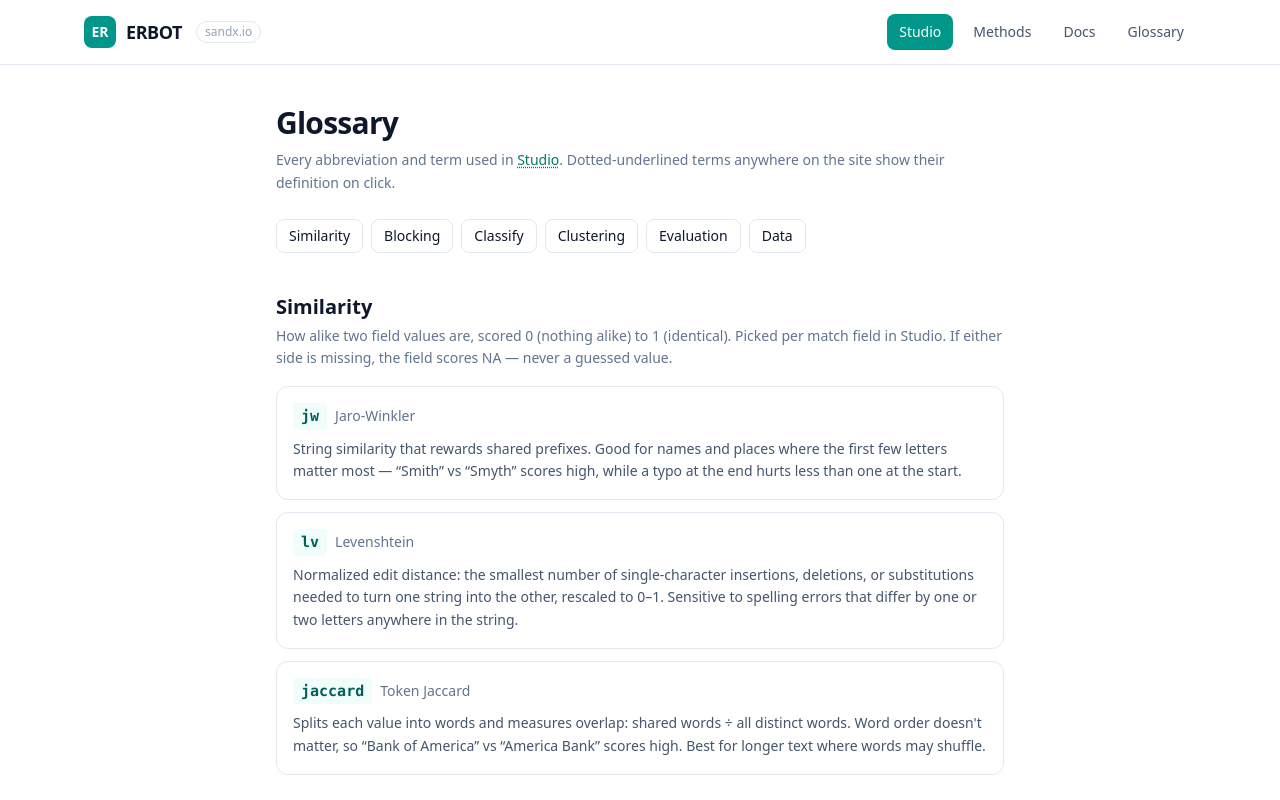
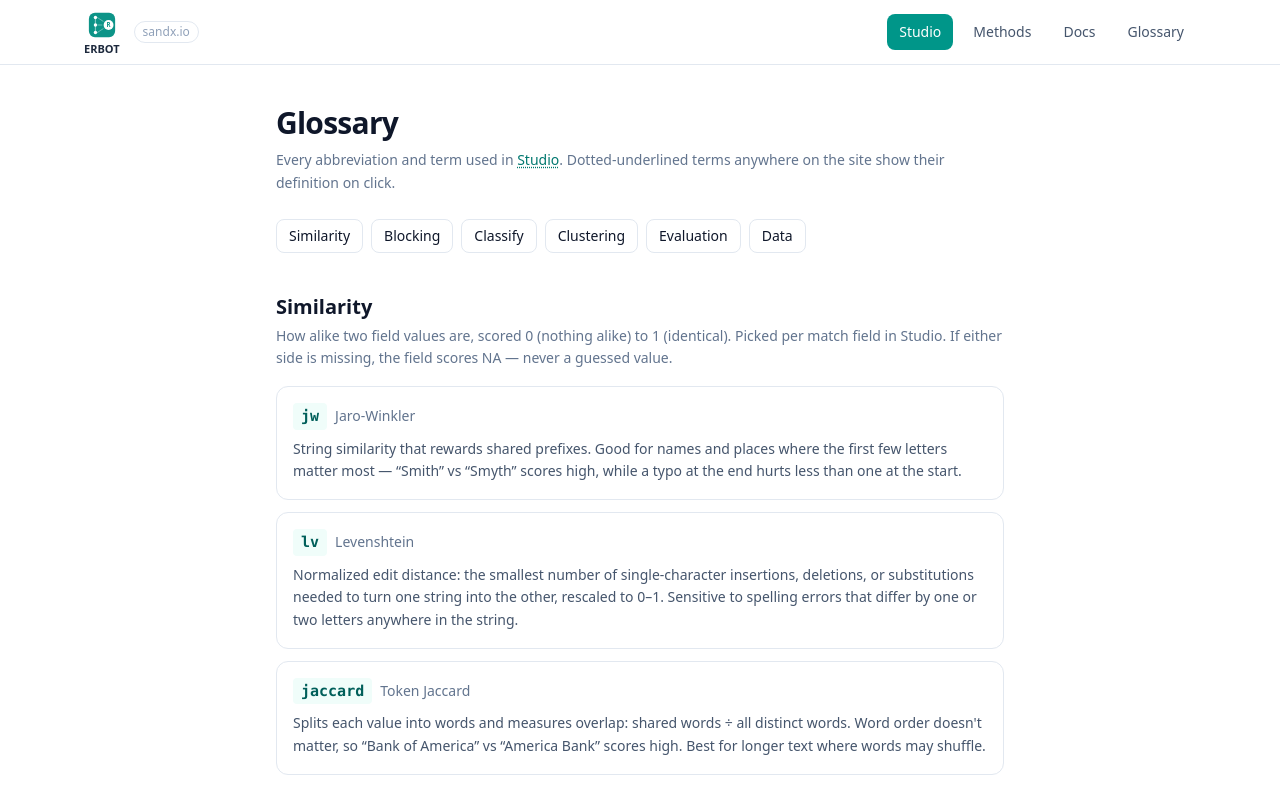
Before and after one commit to xinminchu/sandx, a Next.js app: page /glossary in a window 1280 px wide. Shown: the top 800 px of the page. Built offline with nearby package versions, Linux system fonts and the light colour scheme.

Commit message:
New ERBOT logo: dotted-E converging into R, stacked wordmark + favicon

```diff
--- /dev/null
+++ b/app/components/Logo.tsx
@@ -0,0 +1,85 @@
+export function LogoMark({ size = 32 }: { size?: number }) {
+  return (
+    <svg
+      width={size}
+      height={size}
+      viewBox="0 0 64 56"
+      role="img"
+      aria-label="ERBOT logo"
+    >
+      <rect x="4" y="2" width="56" height="52" rx="13" fill="#0d9488" />
+      <line
+        x1="18"
+        y1="12"
+        x2="18"
+        y2="44"
+        stroke="#fff"
+        strokeWidth="2.5"
+        opacity="0.45"
+        strokeLinecap="round"
+      />
+      <line
+        x1="22"
+        y1="12"
+        x2="35"
+        y2="20.5"
+        stroke="#fff"
+        strokeWidth="1.6"
+        opacity="0.5"
+      />
+      <line
+        x1="22"
+        y1="28"
+        x2="32.5"
+        y2="28"
+        stroke="#fff"
+        strokeWidth="1.6"
+        opacity="0.5"
+      />
+      <line
+        x1="22"
+        y1="44"
+        x2="35"
+        y2="35.5"
+        stroke="#fff"
+        strokeWidth="1.6"
+        opacity="0.5"
+      />
+      <circle cx="18" cy="12" r="3.6" fill="#fff" />
+      <circle cx="18" cy="28" r="3.6" fill="#fff" />
+      <circle cx="18" cy="44" r="3.6" fill="#fff" />
+      <circle cx="46" cy="28" r="10.5" fill="#fff" />
+      <text
+        x="46"
+        y="32.8"
+        textAnchor="middle"
+        fontSize="13"
+        fontWeight="800"
+        fill="#0d9488"
+        fontFamily="system-ui, -apple-system, sans-serif"
+      >
+        R
+      </text>
+    </svg>
+  );
+}
+
+export default function Logo({
+  markSize = 30,
+  wordmarkSize = 11,
+}: {
+  markSize?: number;
+  wordmarkSize?: number;
+}) {
+  return (
+    <span className="flex flex-col items-center leading-none select-none">
+      <LogoMark size={markSize} />
+      <span
+        className="font-extrabold text-slate-800"
+        style={{ fontSize: wordmarkSize, marginTop: 3 }}
+      >
+        ERBOT
+      </span>
+    </span>
+  );
+}
--- a/app/layout.tsx
+++ b/app/layout.tsx
@@ -1,5 +1,6 @@
 import type { Metadata } from "next";
 import Link from "next/link";
+import Logo from "./components/Logo";
 import "./globals.css";
 
 export const metadata: Metadata = {
@@ -13,10 +14,7 @@ function Nav() {
     <header className="border-b border-slate-200 bg-white/90 backdrop-blur sticky top-0 z-40">
       <div className="max-w-6xl mx-auto px-5 h-16 flex items-center justify-between">
         <Link href="/" className="flex items-center gap-2.5">
-          <span className="w-8 h-8 rounded-lg bg-teal-600 text-white grid place-items-center font-bold text-sm">
-            ER
-          </span>
-          <span className="font-bold text-lg tracking-tight">ERBOT</span>
+          <Logo markSize={30} wordmarkSize={11} />
           <span className="hidden sm:inline text-xs text-slate-400 border border-slate-200 rounded-full px-2 py-0.5 ml-1">
             sandx.io
           </span>
```
Also changed, not shown: app/icon.svg (added).
